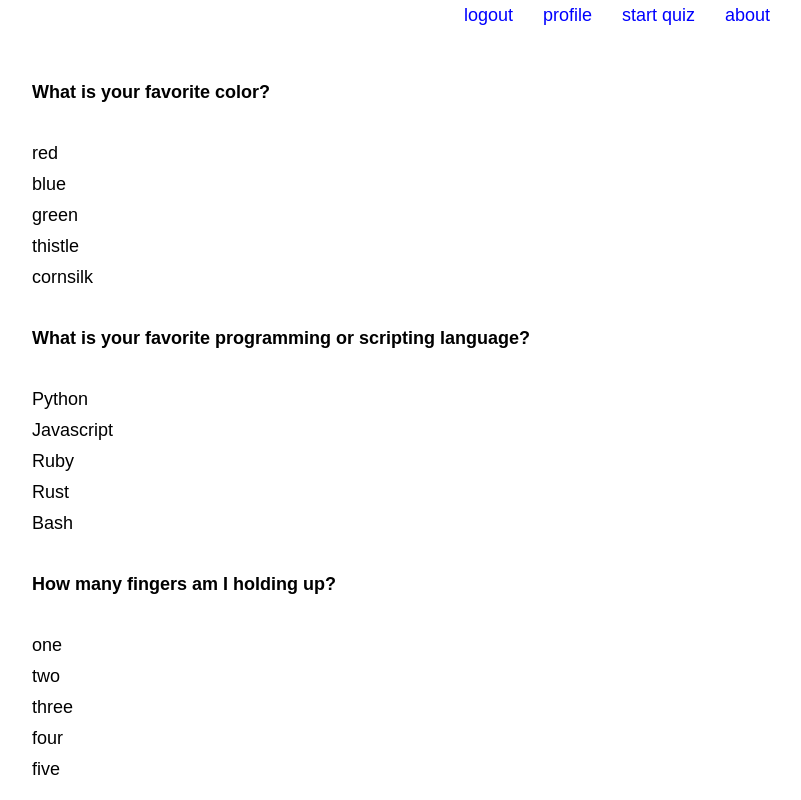
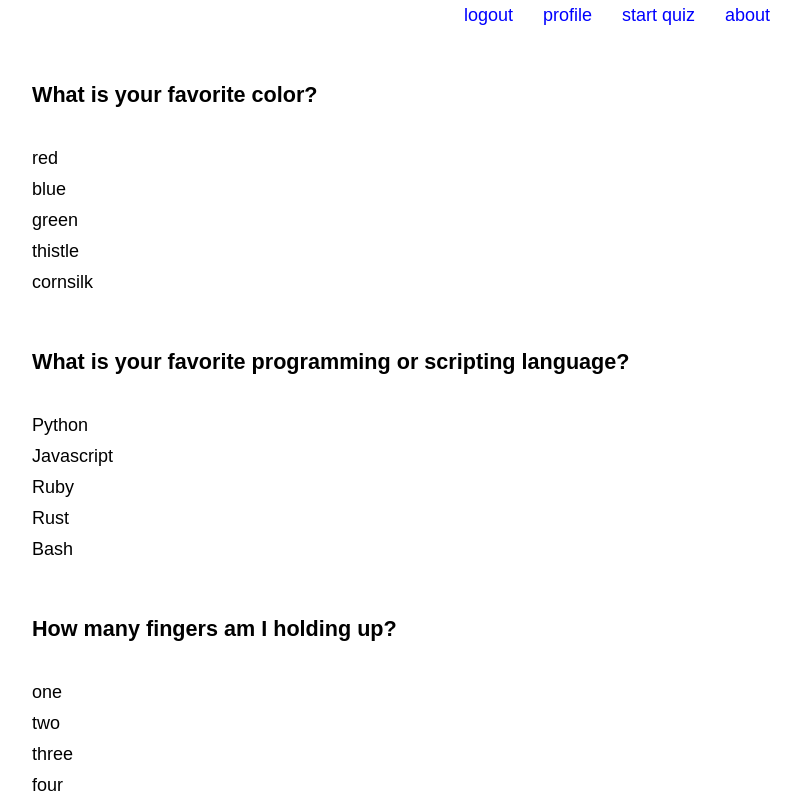
Before and after one commit to deepbsd/codeDrills-client, a React (Create React App) app: page /startquiz in a window 1280 px wide. Shown: the top 800 px of the page, without its empty margins (13-814 px from the left). Built offline with nearby package versions, Linux system fonts and the light colour scheme.

Commit message:
simplified structure, hopefully. perhaps a little saner now

```diff
--- a/src/components/question/index.js
+++ b/src/components/question/index.js
@@ -101,18 +101,21 @@ export default class Question extends React.Component {
           });
 
         return (
-              <div className="questionText">
+              <ul className="question">
                 <li><span class="questionText" key={index1}>{question.question}</span></li>
-                {question.type === 'videoSnippet' ? <iframe width="560" height="315" src={question.assetUrl} frameborder="0" allowfullscreen></iframe> : question.type === 'image' ? <img src={question.assetUrl} alt="alt text" /> : null }
+                {question.type === 'videoSnippet' ?
+                  <iframe width="560" height="315" src={question.assetUrl} frameborder="0" allowfullscreen>
+                  </iframe> : question.type === 'image' ?
+                  <img src={question.assetUrl} alt="alt text" /> : null }
                 {answers}
-              </div>
+              </ul>
         )
     });
 
       return (
-            <ul className="multQuestion">
+            <div class="questionWrap">
               {questions}
-            </ul>
+            </div>
       );
 
   }
--- a/src/components/question/question.css
+++ b/src/components/question/question.css
@@ -1,16 +1,17 @@
-.questionText span {
+.questionText {
+  font-size: 1.2em;
   font-weight: bolder;
   color: black;
   margin: 30px 0;
   text-align: left;
 }
 
-.questionText li {
+.question li {
   color: black;
   display: flex;
 }
 
-.questionText li:hover {
+.question li:hover {
   color: black;
   font-weight: normal;
   font-size: 18px;
```
